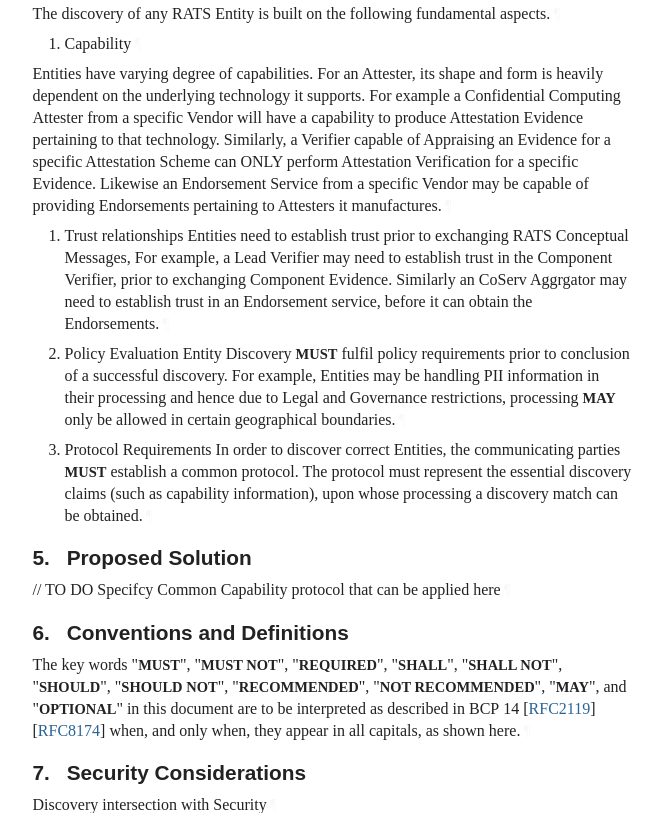
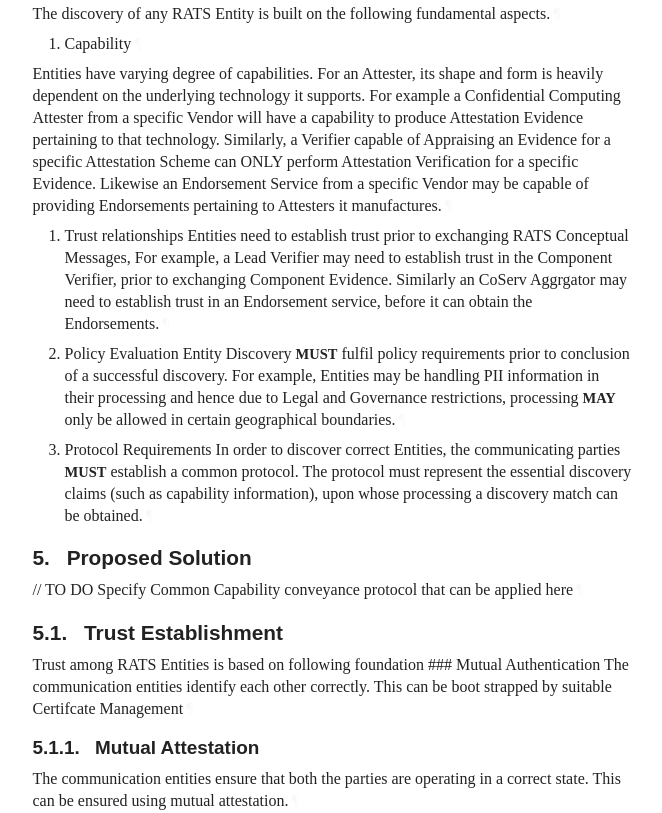
Before and after one commit to yogeshbdeshpande/draft-deshpande-rats-discovery, a plain HTML site: page draft-deshpande-rats-discovery.html in a window 1280 px wide. Shown: the part 1987-2800 px from the top of the page, without its empty margins (92-754 px from the left). Drawn offline with Linux system fonts and the light colour scheme; a web font is replaced by a local one.

Commit message:
Script updating gh-pages from 77796c0. [ci skip]

```diff
--- a/draft-deshpande-rats-discovery.html
+++ b/draft-deshpande-rats-discovery.html
@@ -1170,6 +1170,16 @@ This document specifies the problem space of RATS Entity discovery and provides
 </li>
           <li class="compact toc ulBare ulEmpty" id="section-toc.1-1.5">
             <p id="section-toc.1-1.5.1"><a href="#section-5" class="auto internal xref">5</a>.  <a href="#name-proposed-solution" class="internal xref">Proposed Solution</a></p>
+<ul class="compact toc ulBare ulEmpty">
+<li class="compact toc ulBare ulEmpty" id="section-toc.1-1.5.2.1">
+                <p id="section-toc.1-1.5.2.1.1"><a href="#section-5.1" class="auto internal xref">5.1</a>.  <a href="#name-trust-establishment" class="internal xref">Trust Establishment</a></p>
+<ul class="compact toc ulBare ulEmpty">
+<li class="compact toc ulBare ulEmpty" id="section-toc.1-1.5.2.1.2.1">
+                    <p id="section-toc.1-1.5.2.1.2.1.1"><a href="#section-5.1.1" class="auto internal xref">5.1.1</a>.  <a href="#name-mutual-attestation" class="internal xref">Mutual Attestation</a></p>
+</li>
+                </ul>
+</li>
+            </ul>
 </li>
           <li class="compact toc ulBare ulEmpty" id="section-toc.1-1.6">
             <p id="section-toc.1-1.6.1"><a href="#section-6" class="auto internal xref">6</a>.  <a href="#name-conventions-and-definitions-2" class="internal xref">Conventions and Definitions</a></p>
@@ -1307,7 +1317,25 @@ In order to discover correct Entities, the communicating parties <span class="bc
       <h2 id="name-proposed-solution">
 <a href="#section-5" class="section-number selfRef">5. </a><a href="#name-proposed-solution" class="section-name selfRef">Proposed Solution</a>
       </h2>
-<p id="section-5-1">// TO DO Specifcy Common Capability protocol that can be applied here<a href="#section-5-1" class="pilcrow">¶</a></p>
+<p id="section-5-1">// TO DO Specify Common Capability conveyance protocol that can be applied here<a href="#section-5-1" class="pilcrow">¶</a></p>
+<div id="trust-establishment">
+<section id="section-5.1">
+        <h3 id="name-trust-establishment">
+<a href="#section-5.1" class="section-number selfRef">5.1. </a><a href="#name-trust-establishment" class="section-name selfRef">Trust Establishment</a>
+        </h3>
+<p id="section-5.1-1">Trust among RATS Entities is based on following foundation
+### Mutual Authentication
+The communication entities identify each other correctly. This can be boot strapped by suitable Certifcate Management<a href="#section-5.1-1" class="pilcrow">¶</a></p>
+<div id="mutual-attestation">
+<section id="section-5.1.1">
+          <h4 id="name-mutual-attestation">
+<a href="#section-5.1.1" class="section-number selfRef">5.1.1. </a><a href="#name-mutual-attestation" class="section-name selfRef">Mutual Attestation</a>
+          </h4>
+<p id="section-5.1.1-1">The communication entities ensure that both the parties are operating in a correct state. This can be ensured using mutual attestation.<a href="#section-5.1.1-1" class="pilcrow">¶</a></p>
+</section>
+</div>
+</section>
+</div>
 </section>
 </div>
 <div id="conventions-and-definitions-1">
```
Also changed, not shown: draft-deshpande-rats-discovery.txt.
